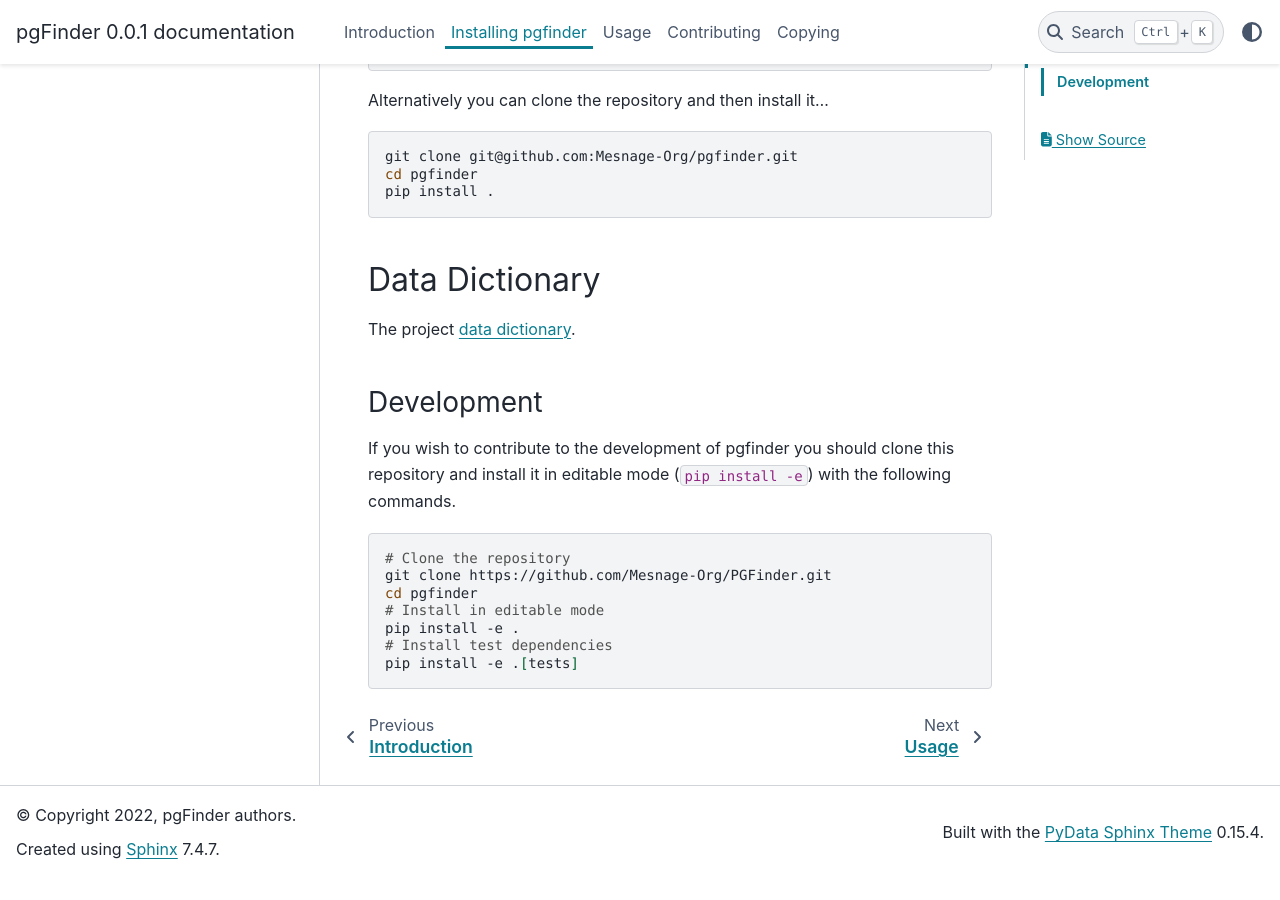
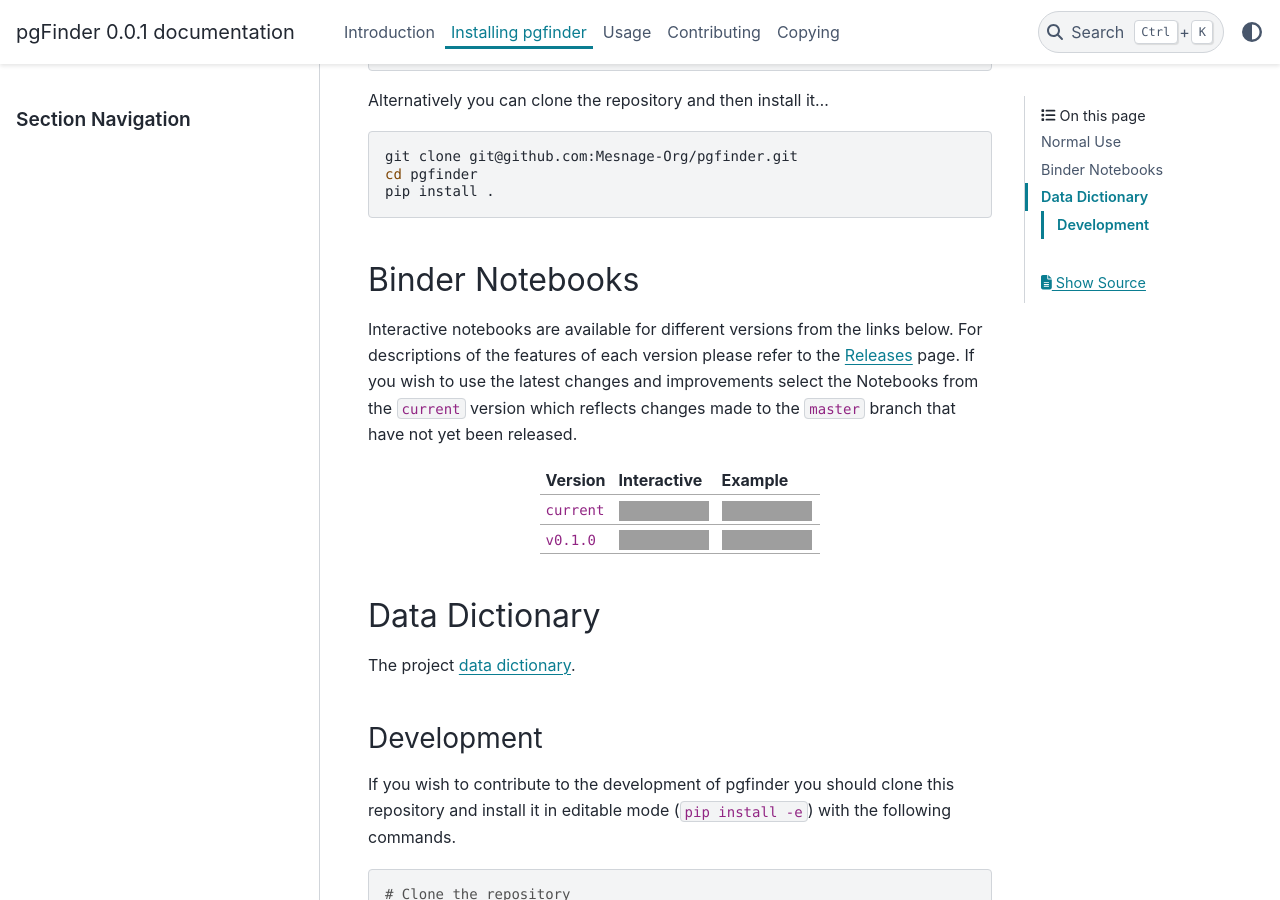
Before and after one commit to Mesnage-Org/pgfinder, a Sphinx documentation site: the page built from docs/installation.md, in a window 1280 px wide and 900 px high, scrolled down 955 px. Built offline with Sphinx 7.4.7 and the PyData theme 0.15.4, drawn with Linux system fonts in a browser that asks for light colours; pages that are not in the unit, such as notebooks, are missing from menus; before the commit the page ends 1833 px from its top, so only the background shows below that; grey boxes are pictures that could not be loaded.

Commit message:
105 | Brief intro & tweaks to colours in flow diagram; Binder details in installation

````diff
--- a/docs/installation.md
+++ b/docs/installation.md
@@ -44,6 +44,19 @@
 ```
 
 
+## Binder Notebooks
+
+Interactive notebooks are available for different versions from the links below. For descriptions of the features of each version
+please refer to the [Releases](https://github.com/Mesnage-Org/pgfinder/releases) page. If you wish to use the latest changes
+and improvements select the Notebooks from the `current` version which reflects changes made to the `master` branch that
+have not yet been released.
+
+| Version  | Interactive | Example |
+|----------|-------------|---------|
+| `current` | [![Binder](https://mybinder.org/badge_logo.svg)](https://mybinder.org/v2/gh/Mesnage-Org/PGFinder/master?urlpath=tree/pgfinder_interactive.ipynb) | [![Binder](https://mybinder.org/badge_logo.svg)](https://mybinder.org/v2/gh/Mesnage-Org/PGFinder/master?urlpath=tree/pgfinder.ipynb) |
+| `v0.1.0` | [![Binder](https://mybinder.org/badge_logo.svg)](https://mybinder.org/v2/gh/Mesnage-Org/PGFinder/v0.1.0?urlpath=tree/pgfinder_interactive.ipynb) | [![Binder](https://mybinder.org/badge_logo.svg)](https://mybinder.org/v2/gh/Mesnage-Org/PGFinder/v0.1.0?urlpath=tree/pgfinder.ipynb) |
+
+
 ## Data Dictionary
 
 The project [data dictionary](data_dictionary.md).
````
Also changed, not shown: docs/introduction.md (+21 -17 lines).
